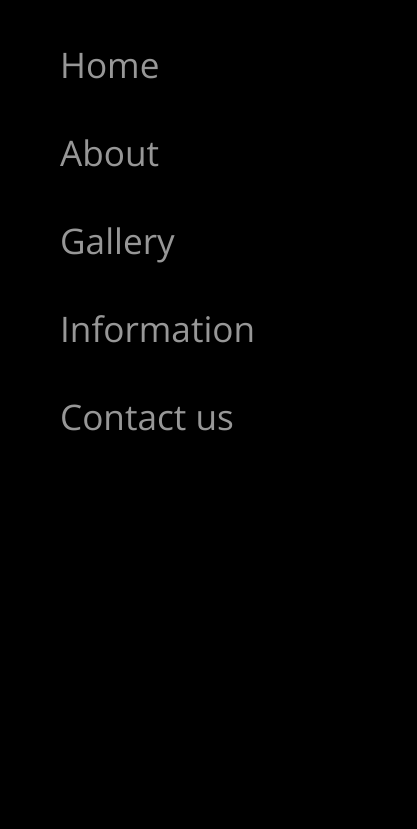
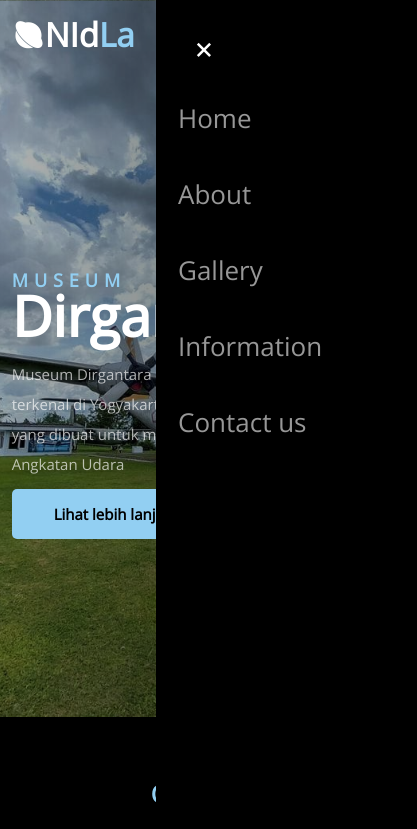
Before and after one commit to RasyaPrtma/PPLG-2, a plain HTML site: page index.html in a window 390 px wide. Both pictures are taken after a click on the element 370 px from the left and 34 px from the top of the page. Shown: the top 829 px of the page, 417 px wide, since content can reach past the window. Drawn offline with nearby package versions, Linux system fonts and the light colour scheme.

Commit message:
Update Responsive

```diff
--- a/index.html
+++ b/index.html
@@ -168,21 +168,17 @@
     <br>
     <section class="culture" id="culture">
         <h1>Information</h1>
-        <hr>
         <div class="culture-text">
-            <a href="#"><i class="ri-map-pin-line"></i>. Kompleks Pangkalan Udara Adisucipto Jl. Raya Janti, Karang Janbe, Maguwoharjo, Kec. Depok,<br>
-                <p style="text-indent: 30px;">Kabupaten Sleman, Daerah Istimewa Yogyakarta 55282</p></a>
+            <a href="#"><i class="ri-map-pin-line"></i>. Kompleks Pangkalan Udara Adisucipto Jl. Raya Janti, Karang Janbe, Maguwoharjo, Kec. Depok,
+                    Kabupaten Sleman, Daerah Istimewa Yogyakarta 55282</a>
             <a href="#"><i class="ri-time-line"></i>. Senin - Minggu : 08.30-15.00 WIB.</a>
-            <br>
             <a href="#"><i class="ri-wallet-3-line"></i>. Anak dan Dewasa: Rp 8.500,00-. </a>
-            <br>
         </div>
 
         <div class="culture-img">
             <iframe src="https://www.google.com/maps/embed?pb=!1m18!1m12!1m3!1d3952.9954717918613!2d110.41318707368282!3d-7.790302892229606!2m3!1f0!2f0!3f0!3m2!1i1024!2i768!4f13.1!3m3!1m2!1s0x2e7a5798c3e7637b%3A0x505f1eb0bb91bcf4!2sMuseum%20Pusat%20TNI%20AU%20Dirgantara%20Mandala!5e0!3m2!1sid!2sid!4v1715853419782!5m2!1sid!2sid" width="600" height="450" style="border:0;" allowfullscreen="" loading="lazy" referrerpolicy="no-referrer-when-downgrade"></iframe>
             <iframe width="560" height="315" src="https://www.youtube.com/embed/3o1lL3VBtwI?si=xgiTLPF8JkpJ8qxM" title="YouTube video player" frameborder="0" allow="accelerometer; autoplay; clipboard-write; encrypted-media; gyroscope; picture-in-picture; web-share" referrerpolicy="strict-origin-when-cross-origin" allowfullscreen></iframe>
         </div>
-        <br>
         <a href="##" class="btn">More</a>
     </section>
 
--- a/script.js
+++ b/script.js
@@ -8,11 +8,13 @@ let menu = document.querySelector('#menu-icon');
 let navbar = document.querySelector('.navbar');
 
 menu.onclick = () => {
+    menu.classList.toggle('open');
     menu.classList.toggle('bx-x');
     navbar.classList.toggle('open');
 };
 
 window.onscroll = () => {
+    menu.classList.remove('open');
     menu.classList.remove('bx-x');
     navbar.classList.remove('open');
 };
--- a/style.css
+++ b/style.css
@@ -32,7 +32,7 @@ header {
     z-index: 1000;
     width: 100%;
     background: transparent;
-    padding: 30px 17%;
+    /* padding: 30px 17%; */
     display: flex;
     align-items: center;
     justify-content: space-between;
@@ -50,6 +50,8 @@ span {
 }
 
 .navbar {
+    top:0;
+    bottom: 0;
     display: flex;
 }
 
@@ -67,13 +69,13 @@ span {
 
 .h-right {
     display: flex;
-    align-self: center;
+    align-items: center;
 }
 
 .h-right a:first-child{
     color: var(--text-color);
     font-size: var(--p-font);
-    margin-right: 20px;
+    /* margin-right: 20px;   */
 }
 
 .h-right a{
@@ -81,7 +83,7 @@ span {
     font-size: 20px;
     color: #fff;
     margin-right: 8px;
-    margin-left: 13px;
+    /* margin-left: 13px; */
     transition: all .50s ease;
 }
 
@@ -90,12 +92,12 @@ span {
     transform: translateY(-3px);
 }
 
-#menuicon {
+#menu-icon {
     color: var(--text-color);
     font-size: 30px;
     cursor: pointer;
-    z-index: 10001;
-    display: none;
+    z-index: 1000;
+    transform: translateX(500%);
 }
 
 section {
@@ -212,7 +214,7 @@ header.sticky {
 }
 
 .holiday {
-    margin-left: 60px;
+    /* margin-left: 60px; */
     display: grid;
     grid-template-columns: repeat(1, 2fr);
     align-items: center;
@@ -241,7 +243,7 @@ header.sticky {
     font-weight: 800;
     line-height: 1.2;
     margin-bottom: 25px;
-    margin-left: -12px;
+    /* margin-left: -12px; */
 }
 
 .holiday-text p{
@@ -250,7 +252,7 @@ header.sticky {
     line-height: 30px;
     color: #ffffffab;
     margin-bottom: 35px;
-    margin-left: -12px;
+    /* margin-left: -12px; */
 }
 
 .holiday-img img:hover{
@@ -312,22 +314,23 @@ header.sticky {
 }
 
 .center-btn {
-    margin-left: 380px;
+    /* margin-left: 380px; */
     text-align: center;
     margin-top: 2rem;
 }
 
 .culture {
+    width: 100%;
     align-items: center;
     margin-bottom: 40px;
     display: grid;
     grid-template-columns: repeat(1, 4fr);
     gap: 1.2rem;
-    margin-left: 20px;
+    /* margin-left: 20px; */
 }
 
 .culture-img iframe{
-    width: 380px;
+    width: 100%;
     height: 420px;
     border-radius: 60px;
     padding: 30px;
@@ -335,12 +338,13 @@ header.sticky {
 }
 
 .culture-text a {
+    flex-wrap: wrap;
     color: #fff;
     font-size: large;
 }
 
 .culture-text i{
-    margin-right: 5px;
+    /* margin-right: 5px; */
     width: 30px;
 }
 
@@ -489,36 +493,6 @@ header.sticky {
         gap: 3rem;
     }
 
-    #menu-icon {
-        display: block;
-    }
-
-    .navbar {
-        position: absolute;
-        width: 100%;
-        height: 100vh;
-        padding: 40px 60px;
-        top: 0;
-        bottom: 0;
-        left: 100%;
-        right: 0;
-        display: flex;
-        flex-direction: column;
-        background: var(--bg-color);
-        transition: all .50s ease;
-    }
-
-    .navbar a {
-        display: block;
-        color: #979797;
-        padding: 0;
-        margin: 0px 0px 40px 0px;
-        font-size: 2.2rem;
-        font-weight: 400;
-    }
-    .navbar.open{
-        left: 0;
-    }
 }
 
 @media (max-width : 800px) {
@@ -531,11 +505,77 @@ header.sticky {
         grid-template-columns: 1fr;
         margin-left: 0;
     }
+
+    .holiday-text {
+        text-align: center;
+    }
+
     .culture {
+        place-items: center;
         grid-template-columns: 1fr;
     }
+
+    .culture h1{
+        padding: 10px;
+        font-size: 1.5em;
+    }
+
+    .culture-text a{
+        font-size: 1em;
+    }
+
     .newsletter-content {
         grid-template-columns: 1fr;
+    }
+    .newsletter-content form{
+        display: flex;
+        flex-direction: column;
+        place-items: center;
+    }
+    .open{
+        top: 0;
+        bottom: 0;
+    }
+
+    #menu-icon {
+        transform: translateX(10%);
+        transition: all .5s ease;
+    }
+
+    .navbar {
+        position: absolute;
+        width: 100%;
+        height: 100vh;
+        padding-top: 5em;
+        top: 0;
+        bottom: 0;
+        left: 100%;
+        right: 0;
+        display: flex;
+        flex-direction: column;
+        background: var(--bg-color);
+        transition: all .50s ease;
+        text-align: right;
+    }
+
+    .navbar a {
+        text-align: left;
+        font-size: 26px;
+        display: block;
+        color: #979797;
+        padding: 0;
+        font-weight: 400;
+    }
+    .navbar.open{
+        top:0;
+        bottom: 0;
+        left: 40%;
+    }
+    #menu-icon.open{
+        z-index: 100%;
+        position: absolute;
+        transform: translate(-200%,50%);
+        transition: all .5s ease-in-out;
     }
 }
 
```
